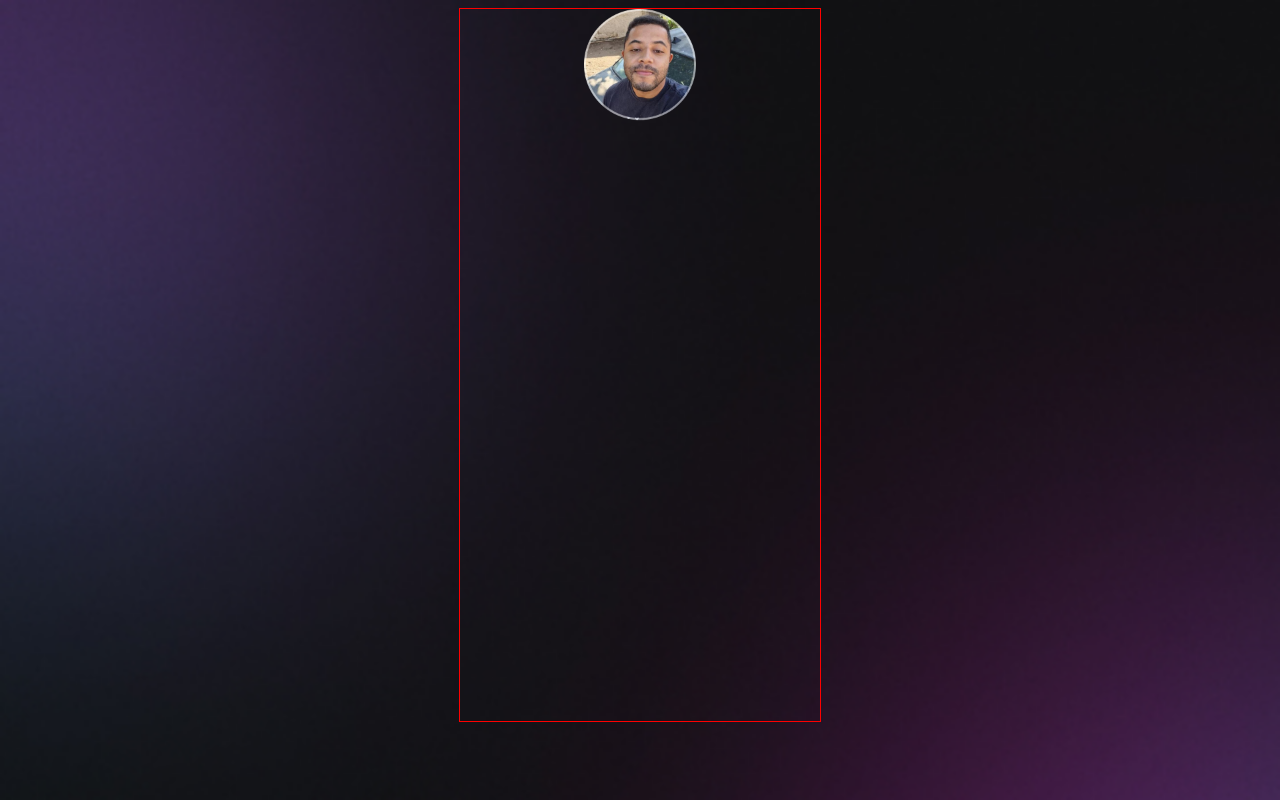
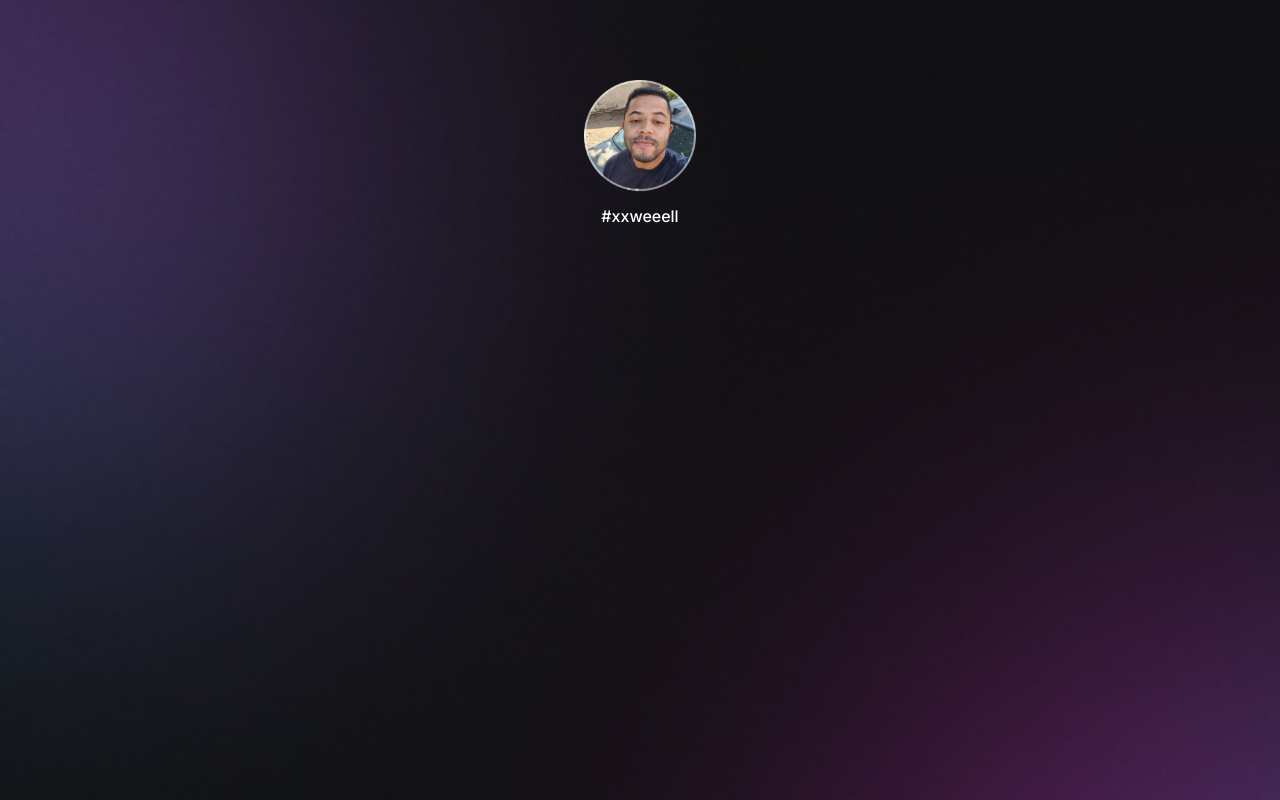
Before and after one commit to xxweell/devLinks, a plain HTML site: page index.html in a window 1280 px wide. Drawn offline with Linux system fonts and the light colour scheme.

Commit message:
adiciona fonts e texto

```diff
--- a/index.html
+++ b/index.html
@@ -1,6 +1,12 @@
 <!DOCTYPE html>
 <html lang="pt-br">
   <head>
+    <link rel="preconnect" href="https://fonts.googleapis.com" />
+    <link rel="preconnect" href="https://fonts.gstatic.com" crossorigin />
+    <link
+      href="https://fonts.googleapis.com/css2?family=Inter:wght@100..900&display=swap"
+      rel="stylesheet"
+    />
     <meta charset="UTF-8" />
     <meta name="viewport" content="width=device-width, initial-scale=1.0" />
     <link rel="stylesheet" href="styles.css" />
@@ -13,6 +19,7 @@
           src="./assets/avatar.png"
           alt="Foto de Wellington Nogueira com um semisorriso."
         />
+        <p>#xxweeell</p>
       </div>
     </div>
   </body>
--- a/styles.css
+++ b/styles.css
@@ -1,3 +1,9 @@
+* {
+  margin: 0;
+  padding: 0;
+  box-sizing: border-box;
+}
+
 body {
   /*
   background-image: url(./assets/bg-mobile.jpg);
@@ -10,20 +16,35 @@ body {
   background: url(./assets/bg-mobile.jpg) no-repeat top center/cover;
 }
 
+body * {
+  font-family: "Inter", sans-serif;
+  color: #ffffff;
+}
+
 #container {
   width: 360px;
-  height: 712px;
-  border: 1px solid red;
-  margin: auto; /* só funciona pq tem a largura fixa. width: 360px */
+  margin: 56px auto 0px;
+
+  /* margin: auto; /* só funciona pq tem a largura fixa. width: 360px */
+  /* margin-top: 56px;
+  margin-right: auto;
+  margin-bottom: 0;
+  margin-left: auto; */
 }
-
 #profile {
   /* elemento pai do elemento img */
   text-align: center;
+  padding: 24px;
 }
 
 #profile img {
   width: 112px;
-  /* margin: auto; em elemento que são do tipo display: inline eu não consigo aplicar o margin: auto. Pra isso, sempre que o elemento for do tipo
+  /* margin: auto; em elementos que são do tipo display: inline eu não consigo aplicar o margin: auto. Pra isso, sempre que o elemento for do tipo
   inline, posso aplicar o text-align: center no elemento que for o pai. */
 }
+
+#profile p {
+  font-weight: 500;
+  line-height: 24px;
+  margin-top: 8px;
+}
```
